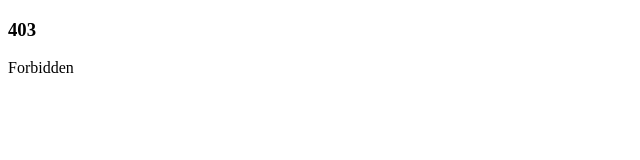
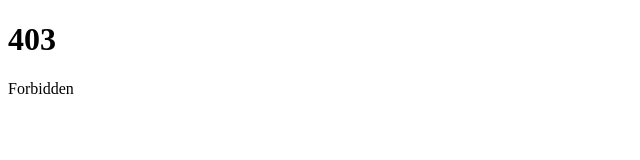
Before and after one commit to gfink15/gfink15.github.io, a plain HTML site: page 403.html in a window 1280 px wide. Shown: the whole page, without its empty margins (0-640 px from the left). Drawn offline with Linux system fonts and the light colour scheme.

Commit message:
Update 403.html

```diff
--- a/403.html
+++ b/403.html
@@ -4,7 +4,7 @@
 
   </head>
   <body>
-    <h3><b>403</b></h3>
+    <h1><b>403</b></h1>
     <p>Forbidden</p>
   </body>
 </html>
```
